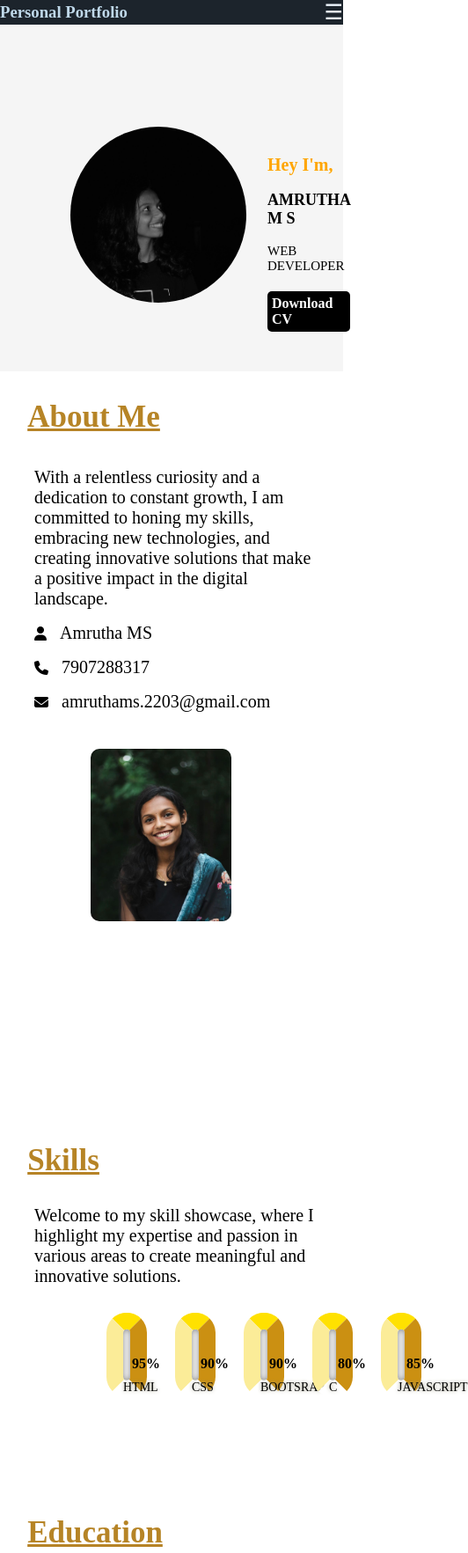
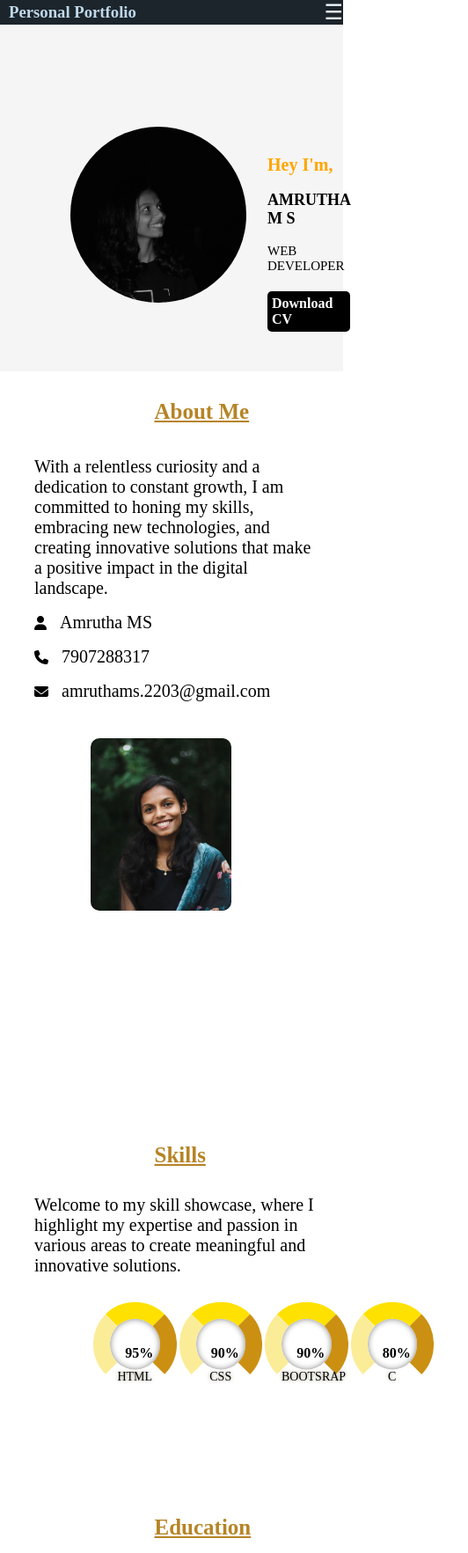
Before and after one commit to Amruthams/Portfolio, a plain HTML site: page index.html in a window 390 px wide. Shown: the top 1765 px of the page at 88% size, 532 px wide, since content can reach past the window. Drawn offline with Linux system fonts and the light colour scheme.

Commit message:
portfolio

```diff
--- a/index.html
+++ b/index.html
@@ -152,10 +152,10 @@
                     <div class="ui-labels">C</div>
                 </div>
 
-                <div class="ui-widgets">
+                <!-- <div class="ui-widgets">
                     <div class="ui-values">85%</div>
                     <div class="ui-labels">JAVASCRIPT</div>
-                </div>
+                </div> -->
             </div>
         </section>
 
--- a/style.css
+++ b/style.css
@@ -70,7 +70,7 @@ nav ul li a:hover {
 }
 
 nav h3 {
-    margin: 0;
+    margin-left: 10px;
     color: rgb(191, 216, 233);
 }
 
@@ -496,7 +496,7 @@ class and ui-labels class */
 }
 
 .icon i {
-  font-size: 40px;
+  font-size: 30px;
 }
 
 .icon:hover a {
@@ -689,11 +689,13 @@ button:hover {
         grid-template-columns: repeat(1, 1fr);
      }
 
-     /* .heading{
+     .heading{
         font-size: 25px;
         margin-left: 45%;
 
-     } */
+
+     }
+
 
      .about-me{
         font-size: 20px;
@@ -724,7 +726,9 @@ button:hover {
      .ui-widgets{
         width: 6rem;
         height: 6rem;
-        margin: 1rem;
+        margin: 10px;
+        margin-left: 1px;
+        margin-right: 2px;
         /* border-radius: 100; */
         /* margin-top: 10rem; */
 
@@ -745,6 +749,7 @@ button:hover {
      .grid-container{
         grid-template-columns: repeat(2, 1fr);
         grid-gap: 10px;
+        margin-top: 10%;
 
      }
      .grid-item{
```
